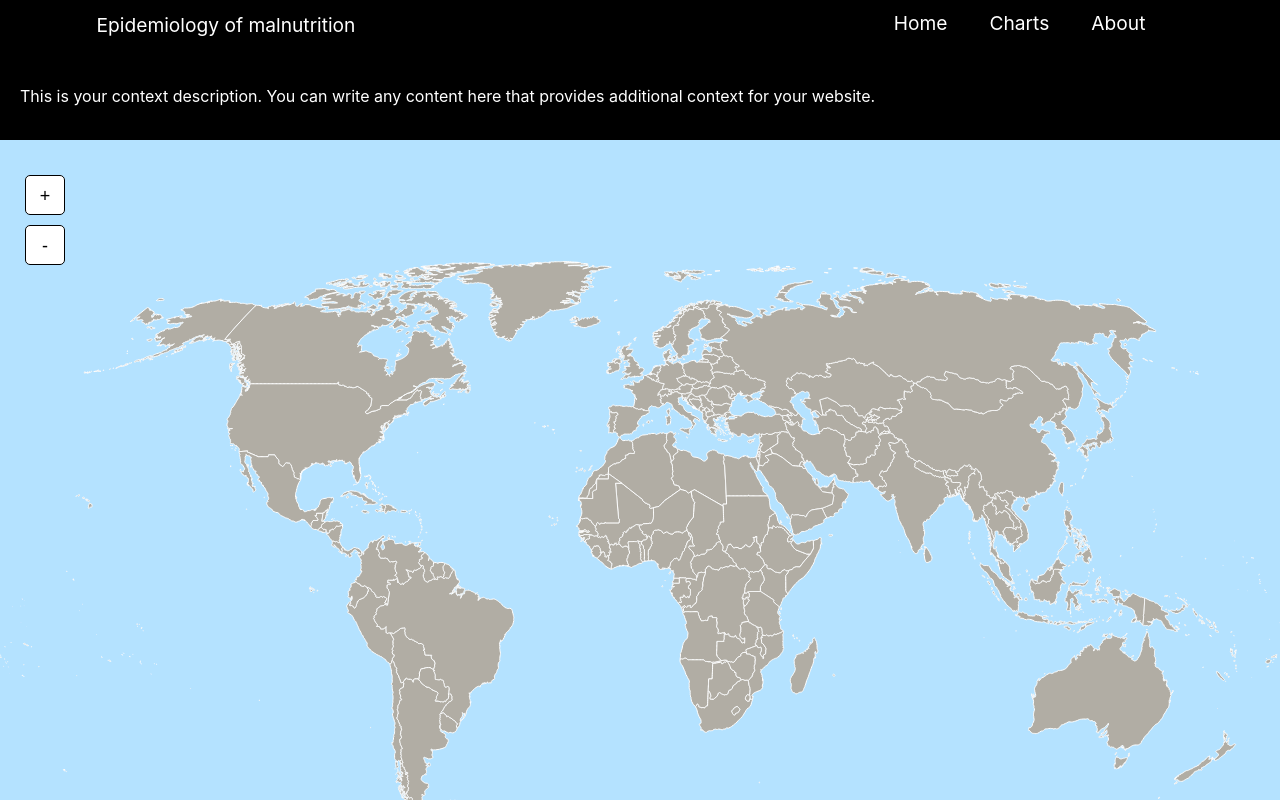
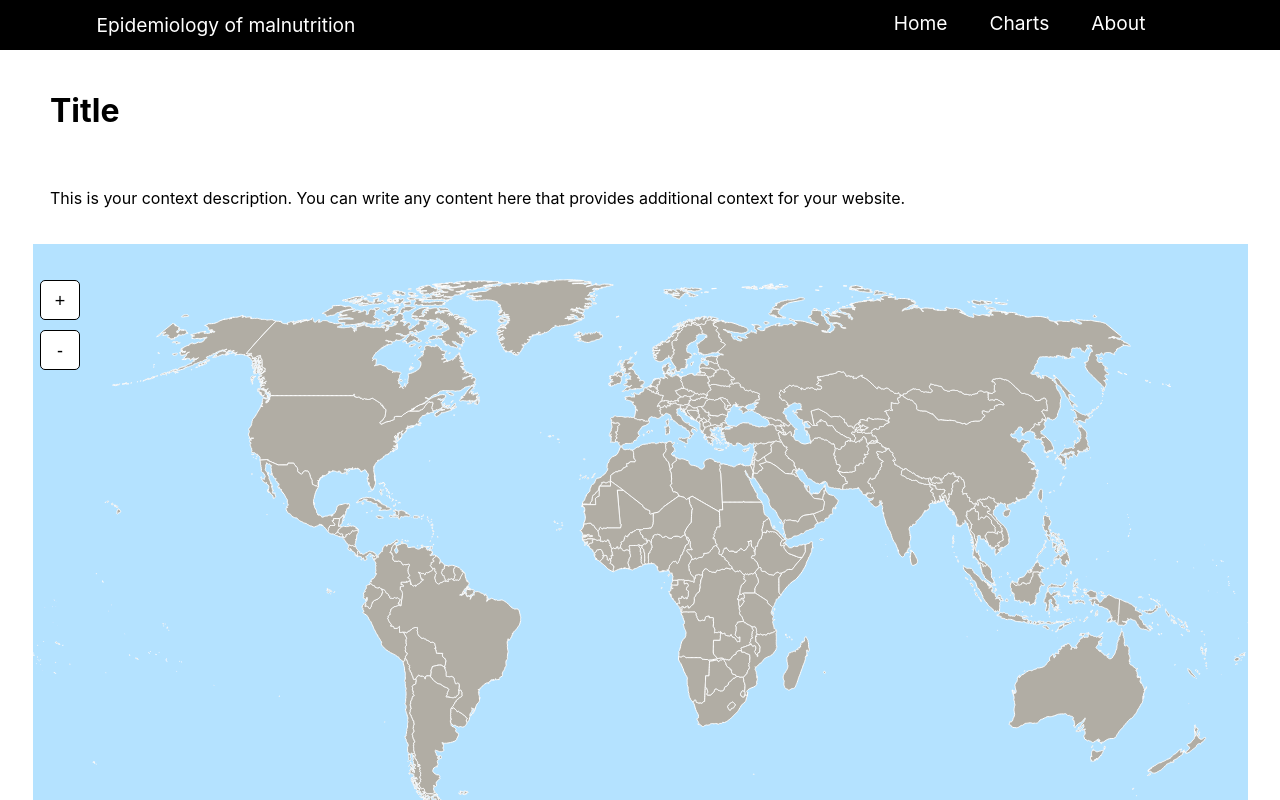
Before and after one commit to killianvervelle/Ending-Hunger-Through-DataAnalytic, a React (Create React App) app in the folder showcase/: page / in a window 1280 px wide. Shown: the top 800 px of the page. Built offline with nearby package versions, Linux system fonts and the light colour scheme; no server answers.

Commit message:
Refactor home page and popup

```diff
--- /dev/null
+++ b/showcase/src/components/Legend.js
@@ -0,0 +1,31 @@
+import React from 'react';
+
+import '../App.css';
+
+import '../styles/Legends.css'
+
+function Legend() {
+  return (
+    <>
+    <div className="legend">
+        <div className="legend-item">
+            <div className="legend-value">Malnutrition rate : </div>
+        </div>
+        <div className="legend-item">
+            <div className="legend-color" style={{ backgroundColor: '#03b082' }}></div>
+            <div className="legend-value">&lt; 5%</div>
+        </div>
+        <div className="legend-item">
+          <div className="legend-color" style={{ backgroundColor: '#fa7448' }}></div>
+          <div className="legend-value">5-15%</div>
+        </div>
+        <div className="legend-item">
+          <div className="legend-color" style={{ backgroundColor: '#940f42' }}></div>
+          <div className="legend-value">&gt; 15%</div>
+        </div>
+      </div>
+    </>
+  );
+}
+
+export default Legend;
--- a/showcase/src/components/Navbar.js
+++ b/showcase/src/components/Navbar.js
@@ -41,11 +41,7 @@ const Navbar = () => {
           </ul>
         </div>
       </nav>
-      <div className="black-container">
-        <p>
-          This is your context description. You can write any content here that provides additional context for your website.
-        </p>
-      </div>
+
     </>
   );
 }
--- a/showcase/src/components/WorldMap.js
+++ b/showcase/src/components/WorldMap.js
@@ -33,10 +33,26 @@ function WorldMap() {
 
     if (countryId) {
       const countryInfo = Object.entries(data).find(([name, info]) => info.iso3 === countryId) || [countryName, { iso3: countryId, values: ['Undefined'] }];
-      console.log(countryInfo)
       const [name, countryData] = countryInfo;
+
+      // Calculate the center position of the SVG
+      const svgRect = mapRef.current.getBoundingClientRect();
+      const svgCenterX = svgRect.left + svgRect.width / 2;
+      const svgCenterY = svgRect.top + svgRect.height / 2;
+
+      // Calculate the popup dimensions
+      const popupWidth = 250;
+      const popupHeight = 250;
+
+      const scrollX = window.scrollX || window.pageXOffset;
+    const scrollY = window.scrollY || window.pageYOffset;
+
+    // Calculate the position to center the popup
+    const popupX = svgCenterX - popupWidth / 2 + scrollX;
+    const popupY = svgCenterY - popupHeight / 2 + scrollY;
+
       setSelectedCountry(countryId);
-      setPopupPosition({ x: event.clientX, y: event.clientY });
+      setPopupPosition({ x: popupX, y: popupY });
       setPopupData({ country: name, iso3 : countryData.iso3 , value: countryData.values[countryData.values.length -1], values: countryData.values});
       setShouldZoom(false);
     } else {
@@ -69,8 +85,8 @@ function WorldMap() {
         d3.select(chartRef.current).selectAll('*').remove();
 
         const margin = { top: 20, right: 20, bottom: 20, left: 30 };
-        const width = 200 - margin.left - margin.right;
-        const height = 140 - margin.top - margin.bottom;
+        const width = 220 - margin.left - margin.right;
+        const height = 165 - margin.top - margin.bottom;
         const svg = d3.select(chartRef.current)
           .append('svg')
           .attr('width', width + margin.left + margin.right)
@@ -121,13 +137,10 @@ function WorldMap() {
     return <div ref={chartRef}></div>;
   };
 
-
-
-
   const drawMap = (geojson, data) => {
 
-    const width = window.innerWidth;
-    const height = 800;
+    const width = window.innerWidth - 65;
+    const height = 600;
 
     const svgExists = d3.select(mapRef.current).select('svg').size() > 0;
 
--- a/showcase/src/pages/Country.js
+++ b/showcase/src/pages/Country.js
@@ -1,5 +1,5 @@
 import React, { useEffect, useState, useRef } from 'react';
-import { useParams } from 'react-router-dom';
+import { useParams, useLocation } from 'react-router-dom';
 
 import * as d3 from 'd3';
 
@@ -16,6 +16,13 @@ export default function Country() {
   const { id } = useParams();
   let hoveredInfo = null;
   let categorysums = {}
+
+  const { pathname } = useLocation();
+
+  useEffect(() => {
+    // Scroll to top when the route changes
+    window.scrollTo({ top: 0, behavior: 'smooth' });
+  }, [pathname]);
 
   useEffect(() => {
     const fetchMalnutritionData = async () => {
--- a/showcase/src/pages/Home.js
+++ b/showcase/src/pages/Home.js
@@ -1,6 +1,7 @@
 import React from 'react';
 
 import WorldMap from '../components/WorldMap';
+import Legend from '../components/Legend';
 
 import '../App.css';
 
@@ -9,24 +10,20 @@ import '../styles/Legends.css'
 function Home() {
   return (
     <>
-      <WorldMap />
-      <div className="legend">
-      <div className="legend-item">
-          <div className="legend-value">Malnutrition rate : </div>
-        </div>
-        <div className="legend-item">
-          <div className="legend-color" style={{ backgroundColor: '#03b082' }}></div>
-          <div className="legend-value">&lt; 5%</div>
-        </div>
-        <div className="legend-item">
-          <div className="legend-color" style={{ backgroundColor: '#fa7448' }}></div>
-          <div className="legend-value">5-15%</div>
-        </div>
-        <div className="legend-item">
-          <div className="legend-color" style={{ backgroundColor: '#940f42' }}></div>
-          <div className="legend-value">&gt; 15%</div>
-        </div>
+    <div className='home-container'>
+    <div className="black-container">
+      <h1>Title</h1><br/>
+        <p>
+          This is your context description. You can write any content here that provides additional context for your website.
+        </p>
       </div>
+      <div className='main-map-container'>
+        <WorldMap />
+        <Legend />
+      </div>
+    </div>
+
+
     </>
   );
 }
--- a/showcase/src/styles/Legends.css
+++ b/showcase/src/styles/Legends.css
@@ -1,8 +1,32 @@
+.home-container {
+  display: flex;
+  flex-direction: column;
+}
+
+.black-container {
+  background: #fff;
+  color: #000;
+  padding: 20px 25px 20px 50px;
+}
+
+.map-container {
+  padding-left: 20px;
+  padding-right: 20px;
+  display: flex;
+  flex-direction: column;
+}
+
+.main-map-container{
+  padding-left: 25px;
+  padding-right: 25px;
+  padding-bottom: 25px;
+}
+
 .legend {
     display: flex;
     justify-content: center;
     padding-bottom: 10px;
-    padding-top: 10px;
+    padding-top: 28px;
     background-color: rgb(180, 226, 255);
   }
 
--- a/showcase/src/styles/Navbar.css
+++ b/showcase/src/styles/Navbar.css
@@ -14,18 +14,8 @@
   display: flex;
   justify-content: center;
   align-items: center;
-  height: 80px;
+  height: 50px;
   max-width: 1500px;
-}
-
-.black-container {
-  background: #000;
-  color: #fff;
-  padding: 20px;
-  display: flex;
-  justify-content: left;;
-  align-items: space-around;
-  height: 50px;
 }
 
 .navbar-text {
@@ -61,7 +51,7 @@
 }
 
 .nav-item {
-  height: 80px;
+  height: 50px;
 }
 
 .nav-links {
@@ -70,7 +60,7 @@
   align-items: center;
   text-decoration: none;
   padding: 0.5rem 1rem;
-  height: 60px;
+  height: 30px;
 }
 
 .nav-links:hover {
@@ -101,7 +91,7 @@
     width: 100%;
     height: 90vh;
     position: absolute;
-    top: 80px;
+    top: 50px;
     right: -100%;
     left: -100%;
     opacity: 1;
@@ -121,8 +111,8 @@
   .nav-links {
     text-align: center;
     padding: 1rem;
-    height: 50%;
-    width: 87%;
+    height: 50px;
+    width: 100%;
     display: table;
   }
 
@@ -144,7 +134,7 @@
     position: absolute;
     top: 0;
     right: 0;
-    transform: translate(-100%, 60%);
+    transform: translate(-100%, 15%);
     font-size: 1.8rem;
     cursor: pointer;
   }
--- a/showcase/src/styles/WorldMap.css
+++ b/showcase/src/styles/WorldMap.css
@@ -4,15 +4,15 @@
 }
 
 .map-container {
-  height: 800px;
+  height: 600px;
   display: flex;
   justify-content: center;
   align-items: center;
 }
 
 .popup {
-  width: 200px;
-  height: 235px;
+  width: 250px;
+  height: 250px;
   padding: 10px;
   position: absolute;
   top: 50px;
@@ -30,8 +30,8 @@
 
 .zoom-buttons {
   position: absolute;
-  top: 170px;
-  left: 20px;
+  top: 275px;
+  left: 35px;
   display: flex;
   flex-direction: column;
   align-items: center;
```
